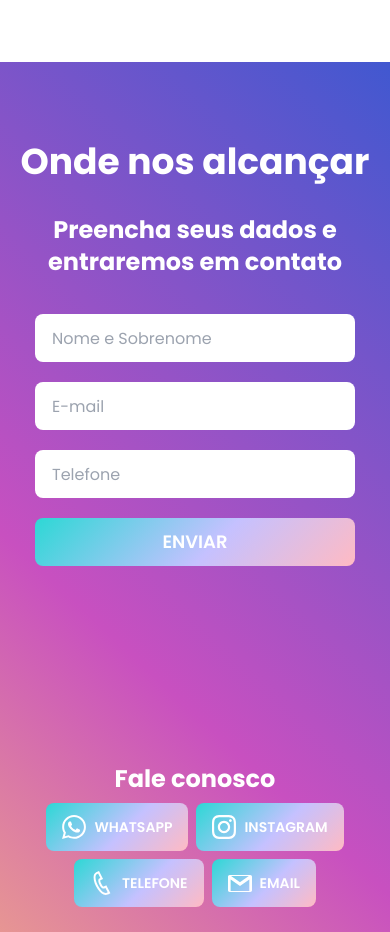
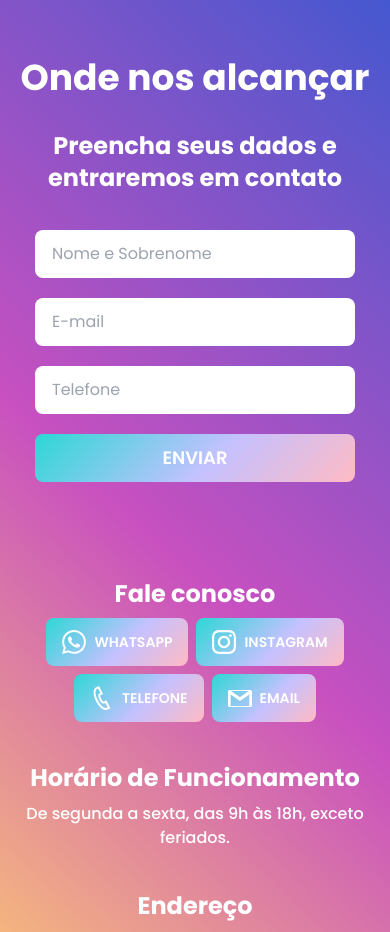
Before and after one commit to abnerfds/imperial-consorcio-app, a Next.js app: page / in a window 390 px wide. Shown: the part 4540-5472 px from the top of the page. Built offline with nearby package versions, Linux system fonts and the light colour scheme.

Commit message:
feat: ajustando responsividade da tela ReachUs.

```diff
--- a/src/app/components/ReachUs/ContactUsForm/ContactUsForm.tsx
+++ b/src/app/components/ReachUs/ContactUsForm/ContactUsForm.tsx
@@ -2,7 +2,7 @@ import React from 'react'
 
 const ContactUsForm = () => {
   return (
-    <form action="" className='h-[65vh] lg:h-auto text-black rounded-lg flex flex-col gap-5'>
+    <form action="" className='text-black rounded-lg flex flex-col gap-5 pb-24'>
         <h1 className='text-white text-2xl text-center max-w-xs font-bold mb-4'>Preencha seus dados e entraremos em contato</h1>
         <input type="text" placeholder="Nome e Sobrenome" className="input max-w-xs bg-white w-full" />
         <input type="text" placeholder="E-mail" className="input max-w-xs bg-white w-full" />
--- a/src/app/components/StepsHowItWorks/StepsHowItWorks.tsx
+++ b/src/app/components/StepsHowItWorks/StepsHowItWorks.tsx
@@ -21,12 +21,12 @@ const StepsHowItWorks = () => {
   return (
     <section id="howtodo" className="min-h-screen py-56 w-full flex flex-col justify-center items-center">
 
-      <section className="text-center w-[95%] mb-10 md:mb-32">
+      <section className="text-center w-[95%] mb-10 lg:mb-32">
         <h2 className="text-[#42B4EE] sm:text-5xl text-4xl font-bold mb-5">Entenda o consórcio em 4 passos</h2>
         <p className='text-[#6b7280] text-2xl'>Veja quais são as etapas de um consórcio desde o início até o fim.</p>
       </section>
 
-      <section className={`${isSmallScreen ? 'w-[95%] h-[50vh] text-center carousel rounded-box flex items-center' : 'flex flex-wrap justify-center w-full gap-12 md:gap-6 lg:gap-12'}`}>
+      <section className={`${isSmallScreen ? 'w-[95%] h-[40vh] text-center carousel rounded-box flex items-center' : 'flex flex-wrap justify-center w-full gap-12 md:gap-6 lg:gap-12'}`}>
         <StepCard
           classStyle='indicator-p'
           stepTitle='Escolha do plano'
```
